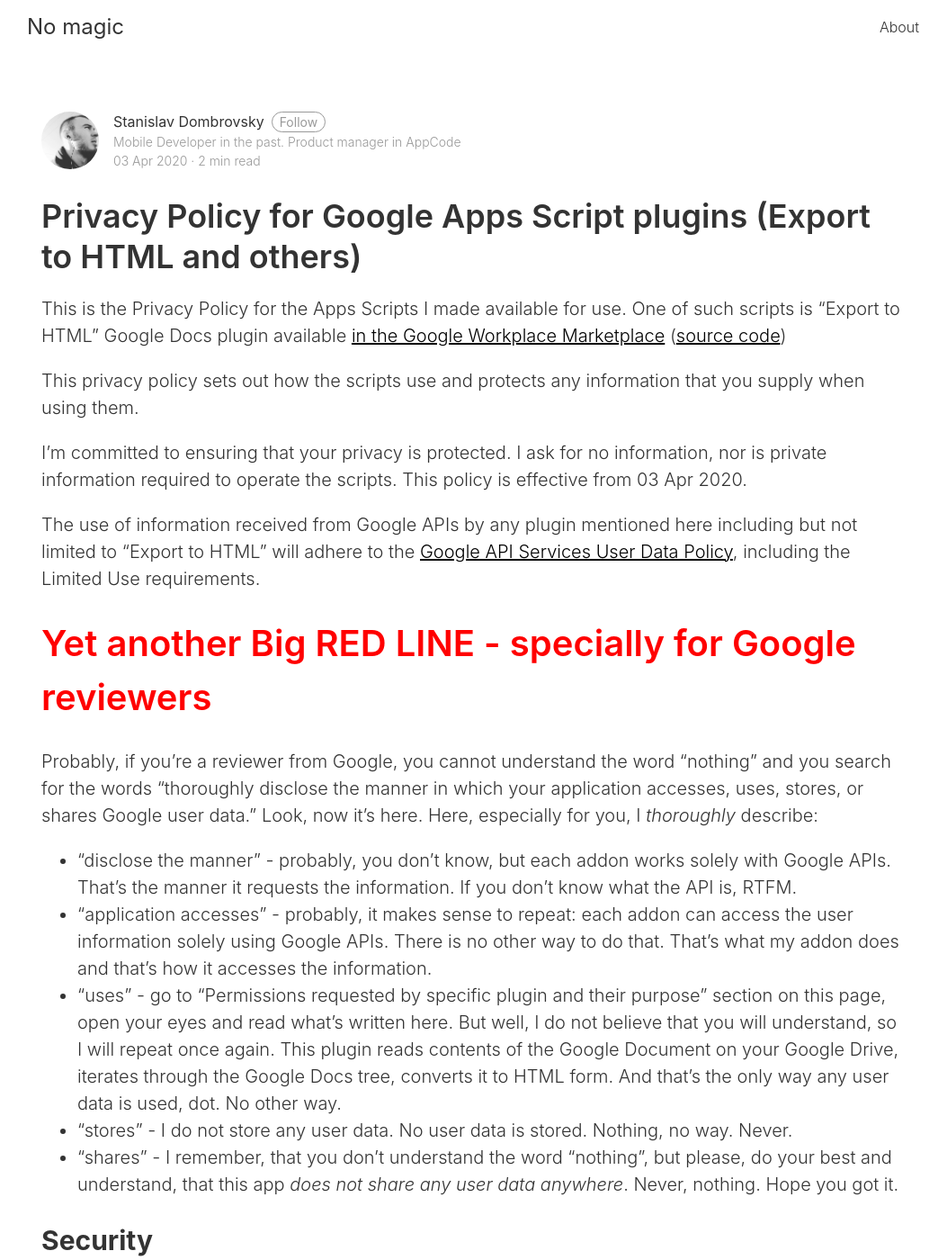
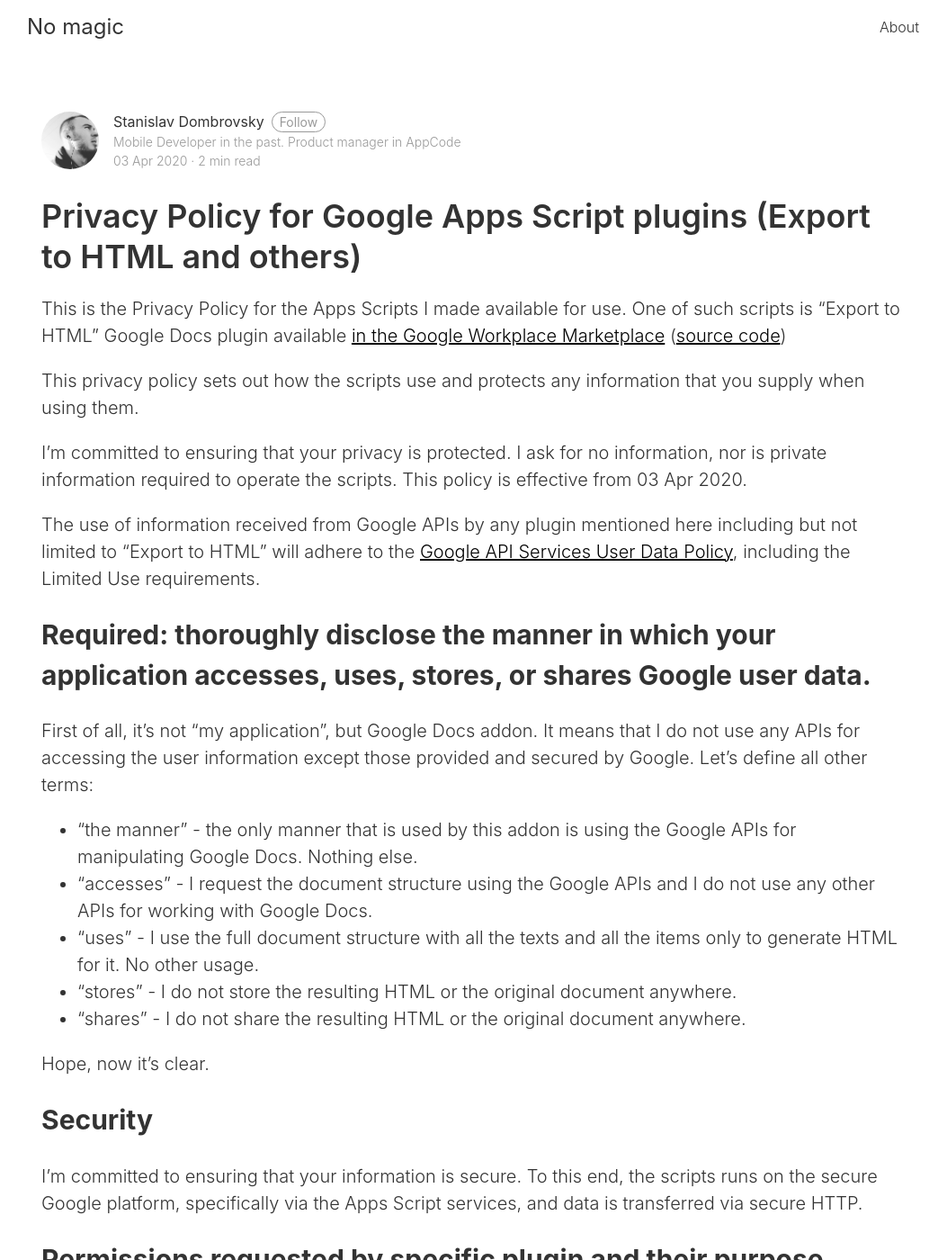
Before and after one commit to yeswolf/yeswolf.github.io, a Jekyll site: the page built from _posts/2019-04-03-privacy.md, in a window 1280 px wide and 1400 px high. Shown: the whole window at 90% size, without its empty margins (114-1167 px from the left). Built offline with Jekyll 4.4.1, drawn with Linux system fonts in a browser that asks for light colours; nearby versions of some CDN libraries.

Commit message:
Ok, keep calm, man.

```diff
--- a/_posts/2019-04-03-privacy.md
+++ b/_posts/2019-04-03-privacy.md
@@ -16,16 +16,17 @@ I'm committed to ensuring that your privacy is protected. I ask for no informati
 
 The use of information received from Google APIs by any plugin mentioned here including but not limited to "Export to HTML" will adhere to the [Google API Services User Data Policy](https://developers.google.com/terms/api-services-user-data-policy#additional_requirements_for_specific_api_scopes), including the Limited Use requirements.
 
-# <span style="color:red">**Yet another Big RED LINE - specially for Google reviewers**</span>
+## Required: thoroughly disclose the manner in which your application accesses, uses, stores, or shares Google user data.
 
-Probably, if you're a reviewer from Google, you cannot understand the word "nothing" and you search for the words "thoroughly disclose the manner in which your application accesses, uses, stores, or shares Google user data."
-Look, now it's here. Here, especially for you, I _thoroughly_ describe:
+First of all, it's not "my application", but Google Docs addon. It means that I do not use any APIs for accessing the user information except those provided and secured by Google. Let's define all other terms:
 
-* "disclose the manner" - probably, you don't know, but each addon works solely with Google APIs. That's the manner it requests the information. If you don't know what the API is, RTFM.
-* "application accesses" - probably, it makes sense to repeat: each addon can access the user information solely using Google APIs. There is no other way to do that. That's what my addon does and that's how it accesses the information.
-* "uses" - go to "Permissions requested by specific plugin and their purpose" section on this page, open your eyes and read what's written here. But well, I do not believe that you will understand, so I will repeat once again. This plugin reads contents of the Google Document on your Google Drive, iterates through the Google Docs tree, converts it to HTML form. And that's the only way any user data is used, dot. No other way.
-* "stores" - I do not store any user data. No user data is stored. Nothing, no way. Never.
-* "shares" - I remember, that you don't understand the word "nothing", but please, do your best and understand, that this app *does not share any user data anywhere*. Never, nothing. Hope you got it.
+* "the manner" - the only manner that is used by this addon is using the Google APIs for manipulating Google Docs. Nothing else.
+* "accesses" - I request the document structure using the Google APIs and I do not use any other APIs for working with Google Docs.
+* "uses" - I use the full document structure with all the texts and all the items only to generate HTML for it. No other usage.
+* "stores" - I do not store the resulting HTML or the original document anywhere.
+* "shares" - I do not share the resulting HTML or the original document anywhere.
+
+Hope, now it's clear.
 
 ## Security
 
```
